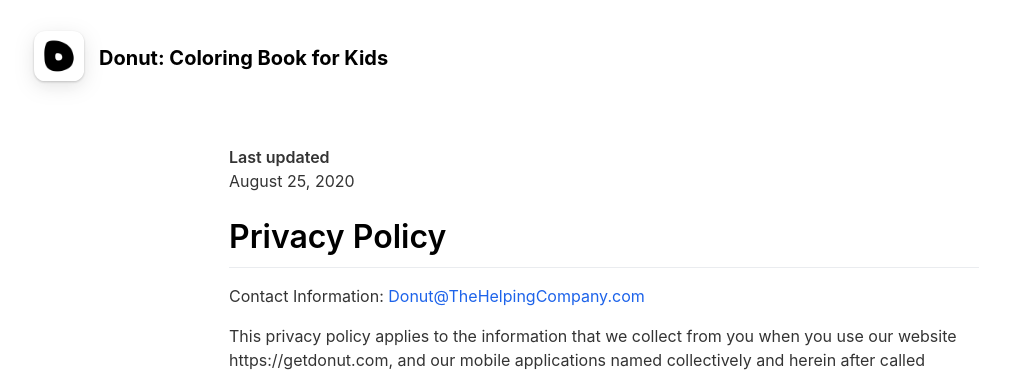
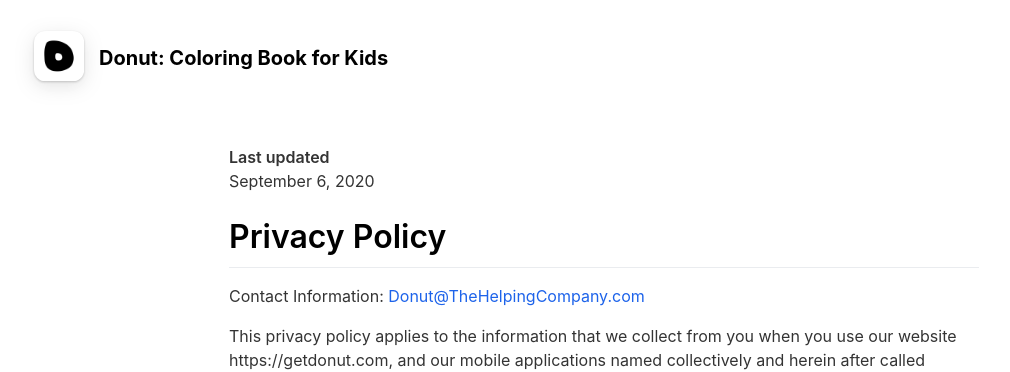
Before and after one commit to The-Helping-Company/donut-landing, a Jekyll site: the page built from _pages/privacypolicy.md, in a window 1280 px wide and 900 px high. Shown: the top 372 px of the window, without its empty margins (36-1046 px from the left). Built offline with Jekyll 4.4.1, drawn with Linux system fonts in a browser that asks for light colours; nearby versions of some CDN libraries.

Commit message:
ToU Privacy

```diff
--- a/_pages/privacypolicy.md
+++ b/_pages/privacypolicy.md
@@ -6,7 +6,7 @@ include_in_header: false
 
 
 **Last updated**
-August 25, 2020
+September 6, 2020
 
 # Privacy Policy
 
```
Also changed, not shown: _pages/termsofuse.md (+1 -1 lines).
